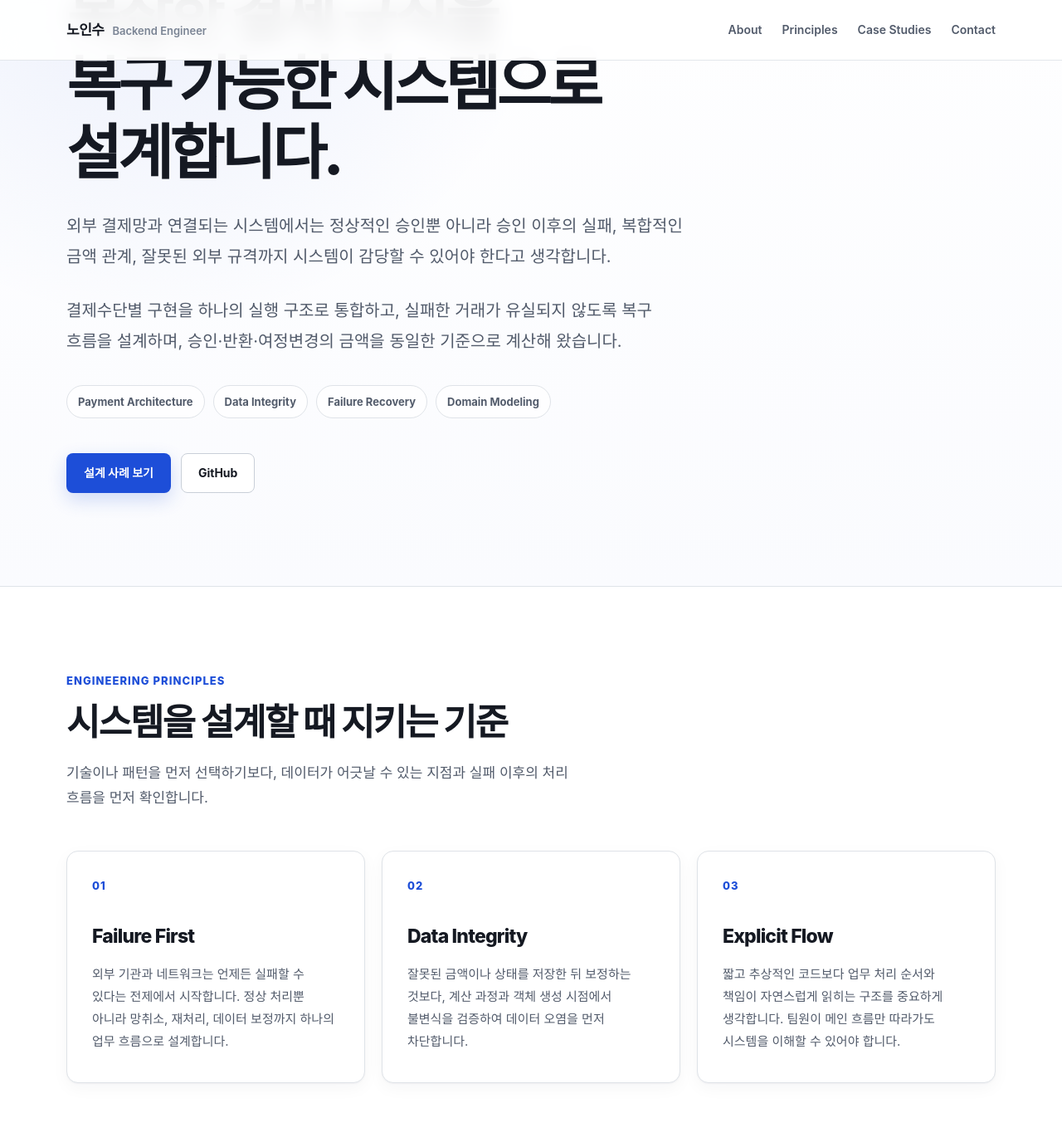
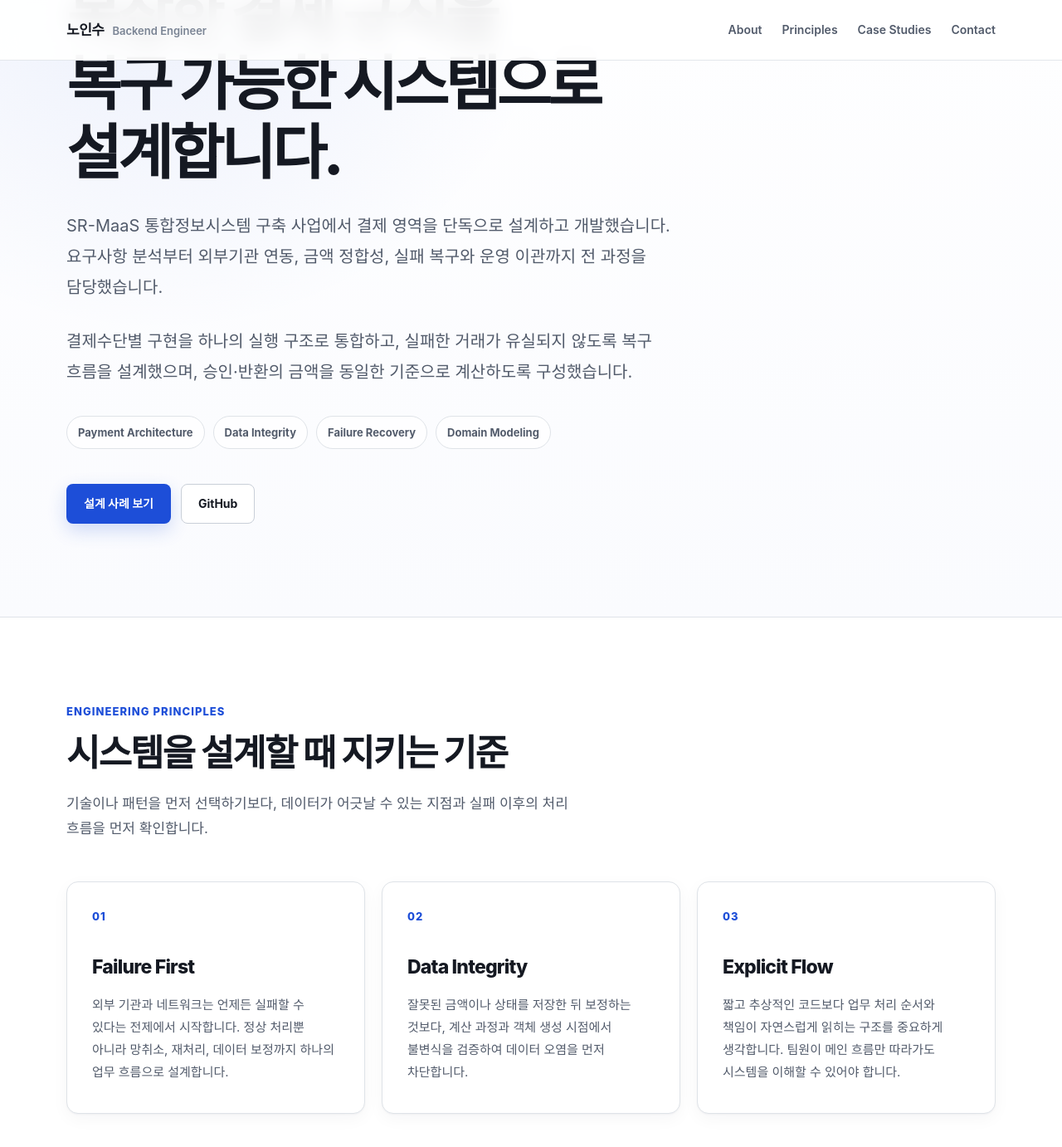
Before and after one commit to AndrewNoh/andrewNoh.github.io, a Jekyll site: the page built from index.html, in a window 1280 px wide and 1400 px high, scrolled down 256 px. Shown: the top 1382 px of the window at 83% size. Built offline with Jekyll 4.4.1, drawn with Linux system fonts in a browser that asks for light colours; some web fonts are replaced; some of the changed text lies outside the part shown.

Commit message:
index 페이지 일부 문구 수정

```diff
--- a/index.html
+++ b/index.html
@@ -22,15 +22,16 @@ body_class: home-page
         </h1>
 
         <p class="hero__description">
-            외부 결제망과 연결되는 시스템에서는 정상적인 승인뿐 아니라
-            승인 이후의 실패, 복합적인 금액 관계, 잘못된 외부 규격까지
-            시스템이 감당할 수 있어야 한다고 생각합니다.
+            SR-MaaS 통합정보시스템 구축 사업에서
+            결제 영역을 단독으로 설계하고 개발했습니다.
+            요구사항 분석부터 외부기관 연동, 금액 정합성,
+            실패 복구와 운영 이관까지 전 과정을 담당했습니다.
         </p>
 
         <p class="hero__description">
             결제수단별 구현을 하나의 실행 구조로 통합하고,
-            실패한 거래가 유실되지 않도록 복구 흐름을 설계하며,
-            승인·반환·여정변경의 금액을 동일한 기준으로 계산해 왔습니다.
+            실패한 거래가 유실되지 않도록 복구 흐름을 설계했으며,
+            승인·반환의 금액을 동일한 기준으로 계산하도록 구성했습니다.
         </p>
 
         <div
@@ -147,8 +148,9 @@ body_class: home-page
         </h2>
 
         <p class="section-heading__description">
-            결과만 나열하지 않고 문제의 제약, 선택한 구조,
-            실패 처리와 트레이드오프를 실제 구현 흐름에 맞춰 정리했습니다.
+            아래 세 사례는 모두 SR-MaaS 결제 플랫폼을 개발하는 과정에서
+            실제로 발생한 문제와 설계 판단을 정리한 내용입니다.
+            구조 설계, 금액 정합성, 외부 연동 문제를 각각 대표 사례로 선정했습니다.
         </p>
     </div>
 
```
